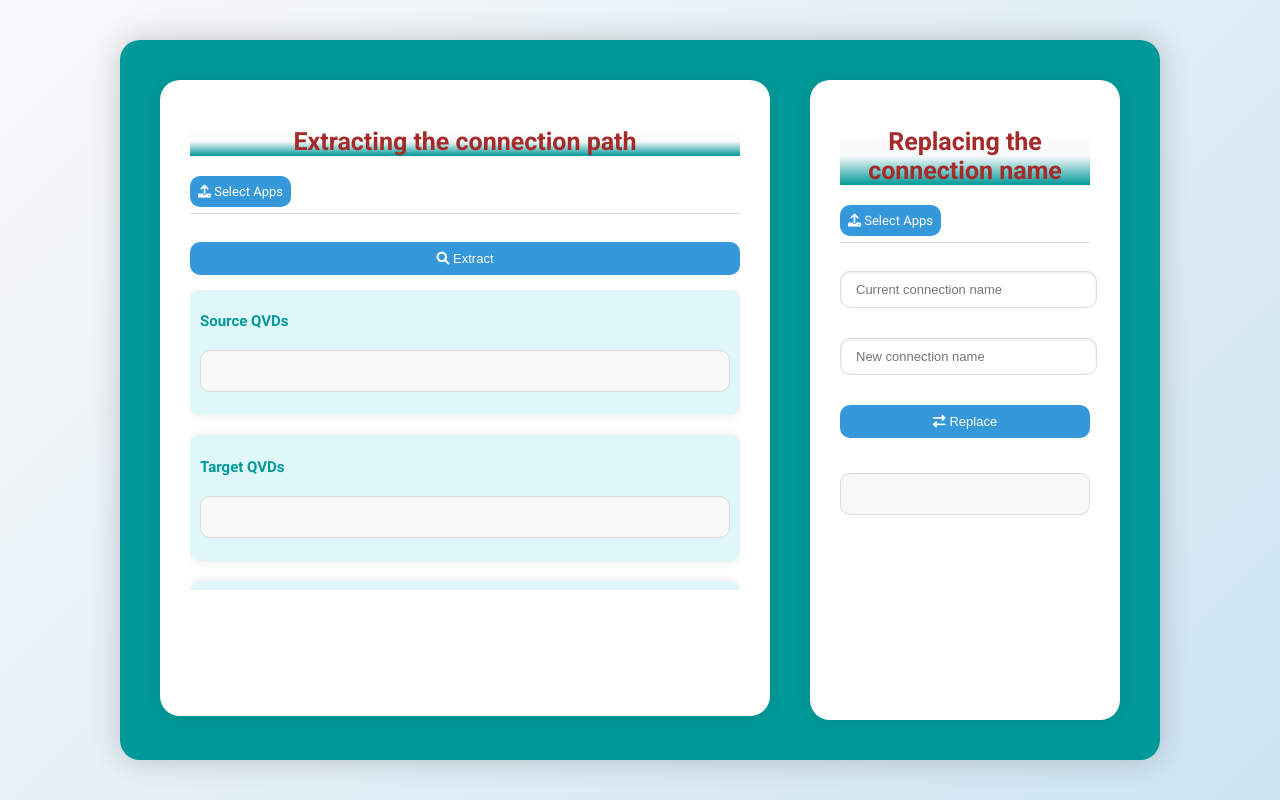
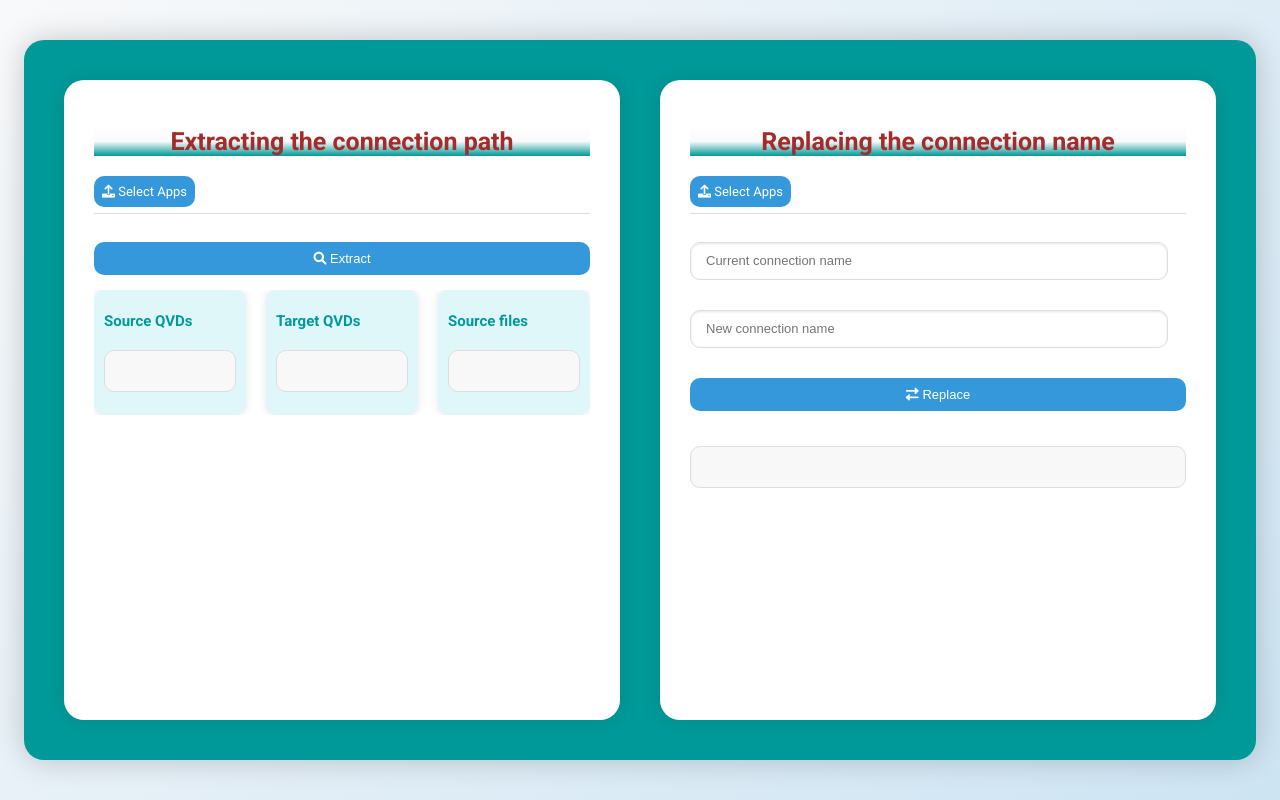
Before and after one commit to Raja-LR/qlik-script-change-automation, a plain HTML site: page channel.html in a window 1280 px wide. Drawn offline with Linux system fonts and the light colour scheme.

Commit message:
Modified the layout standards

```diff
--- a/channel.html
+++ b/channel.html
@@ -28,37 +28,18 @@
             grid-template-columns: 1fr 1fr;
             gap: 40px;
             height: 80vh; /* Adjusted height for consistent layout */
-	    max-width: 75%;
-	    overflow-x: hidden;
-	    overflow-y:hidden;
         }
-        .column1 {
+        .column1,
+        .column2 {
             padding: 30px;
             border-radius: 20px;
             background-color: #ffffff;
             box-shadow: 0 0 20px rgba(0, 0, 0, 0.1);
             position: relative;
-	    width: 550px;
-	    max-height: 90%;
-	    overflow-y: hidden;
+            overflow: auto;
         }
-	.column2 {
-            padding: 30px;
-            border-radius: 20px;
-            background-color: #ffffff;
-            box-shadow: 0 0 20px rgba(0, 0, 0, 0.1);
-            position: relative;
-	    width: 250px;
-        }
-        .column1 h1 {
-            color: brown;
-            margin-bottom: 25px;
-            background: linear-gradient(white, #f8f9fa, #009999);
-            font-size: 25px;
-            text-align: center;
-            position: relative;
-        }
-    	.column2 h1 {
+        .column1 h1,
+        .column2 h1 {
             color: brown;
             margin-bottom: 25px;
             background: linear-gradient(white, #f8f9fa, #009999);
@@ -125,16 +106,15 @@
             display: none;
         }
         .selected-files {
-	    list-style:none;
-	    padding:0;
+            list-style: none;
+            padding: 0;
             font-size: 13px;
             color: #333;
-	    border-bottom: 1px solid #ddd;
-
+            border-bottom: 1px solid #ddd;
         }
         .text-input {
-            height: 5px;
-	    max-width: 90%;
+            height: 6px;
+            max-width: 90%;
         }
         .selected-files li {
             padding: 1px;
@@ -149,7 +129,6 @@
         .output-section {
             max-height: 300px; /* Fixed height for consistent output section */
             overflow-y: auto; /* Added scrollbar for overflow */
-	    overflow-x: auto; /* Added scrollbar for overflow */
         }
         .output-section h2 {
             font-size: 15px;
@@ -158,27 +137,24 @@
         }
         .output-container {
             display: grid;
-            grid-template-rows: 1fr 1fr 1fr;
+            grid-template-columns: 1fr 1fr 1fr;
             gap: 20px;
             height: 100%; /* Ensure it fills the output section */
         }
-        .output-container .output-column1 {
+        .output-container .output-column {
             padding: 10px;
             border-radius: 10px;
             background-color: #e0f7fa;
             box-shadow: 0 0 10px rgba(0, 0, 0, 0.1);
         }
-	.output-container .output-column2 {
-            padding: 10px;
-            border-radius: 10px;
-            background-color: #e0f7fa;
-            box-shadow: 0 0 10px rgba(0, 0, 0, 0.1);
-        }
-	.output-container .output-column3 {
-            padding: 10px;
-            border-radius: 10px;
-            background-color: #e0f7fa;
-            box-shadow: 0 0 10px rgba(0, 0, 0, 0.1);
+        @media (max-width: 768px) {
+            .container {
+                grid-template-columns: 1fr;
+                height: auto;
+            }
+            .column1, .column2 {
+                height: auto;
+            }
         }
     </style>
 </head>
@@ -193,15 +169,15 @@
             <button id="extractButton"><i class="fas fa-search"></i> Extract </button>
             <div class="output-section">
                 <div class="output-container">
-                    <div class="output-column1" id="outputExtractFrom">
+                    <div class="output-column" id="outputExtractFrom">
                         <h2>Source QVDs</h2>
                         <pre></pre>
                     </div>
-                    <div class="output-column1" id="outputExtractInto">
+                    <div class="output-column" id="outputExtractInto">
                         <h2>Target QVDs</h2>
                         <pre></pre>
                     </div>
-                    <div class="output-column3" id="outputExtractOthers">
+                    <div class="output-column" id="outputExtractOthers">
                         <h2>Source files</h2>
                         <pre></pre>
                     </div>
```
